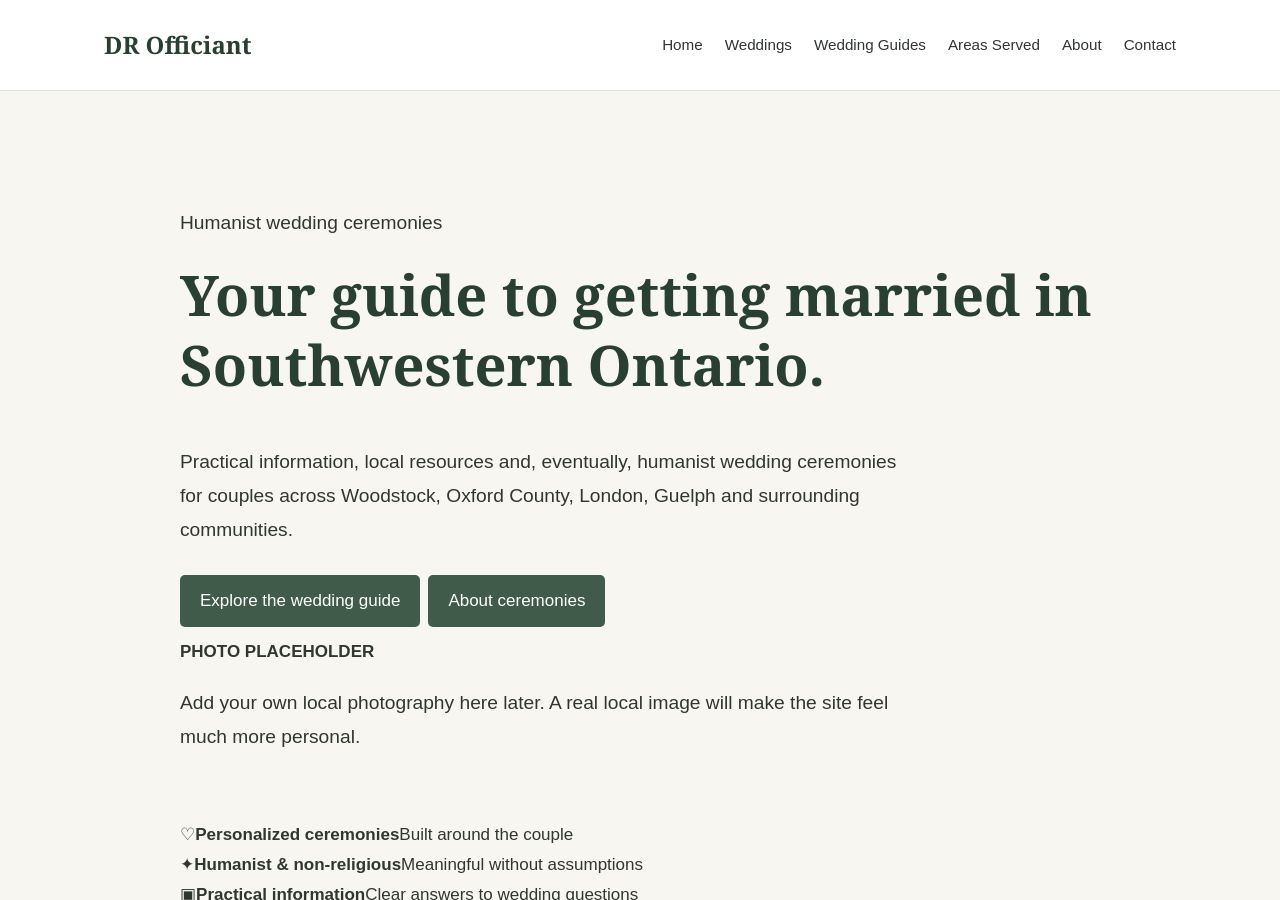
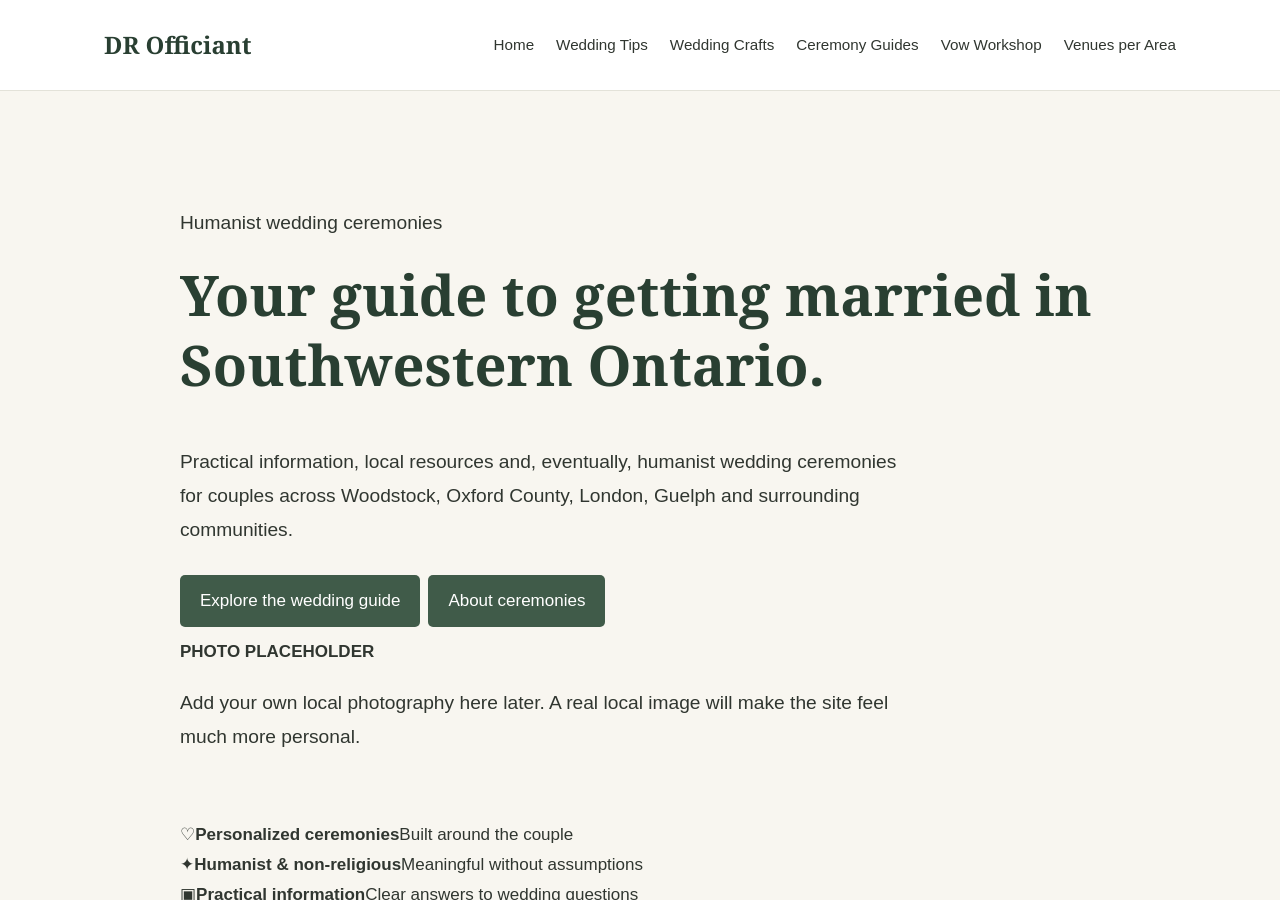
Before and after one commit to drofficiant/drofficiant.github.io, a Jekyll site: the page built from index.md, in a window 1280 px wide and 900 px high. Built offline with Jekyll 4.4.1, drawn with Linux system fonts in a browser that asks for light colours.

Commit message:
Update header.html

```diff
--- a/_includes/header.html
+++ b/_includes/header.html
@@ -1,13 +1,13 @@
 <header class="site-header">
   <div class="site-header-inner">
-    <a class="site-title" href="{{ '/' | relative_url }}">{{ site.title }}</a>
+    <a class="site-title" href="{{ '/' | relative_url }}">DR Officiant</a>
     <nav class="site-nav" aria-label="Main navigation">
       <a href="{{ '/' | relative_url }}">Home</a>
-      <a href="{{ '/weddings/' | relative_url }}">Weddings</a>
-      <a href="{{ '/guides/' | relative_url }}">Wedding Guides</a>
-      <a href="{{ '/locations/' | relative_url }}">Areas Served</a>
-      <a href="{{ '/about/' | relative_url }}">About</a>
-      <a href="{{ '/contact/' | relative_url }}">Contact</a>
+      <a href="{{ '/wedding-tips/' | relative_url }}">Wedding Tips</a>
+      <a href="{{ '/wedding-crafts/' | relative_url }}">Wedding Crafts</a>
+      <a href="{{ '/ceremony-guides/' | relative_url }}">Ceremony Guides</a>
+      <a href="{{ '/vow-workshop/' | relative_url }}">Vow Workshop</a>
+      <a href="{{ '/locations/' | relative_url }}">Venues per Area</a>
     </nav>
   </div>
 </header>
```
